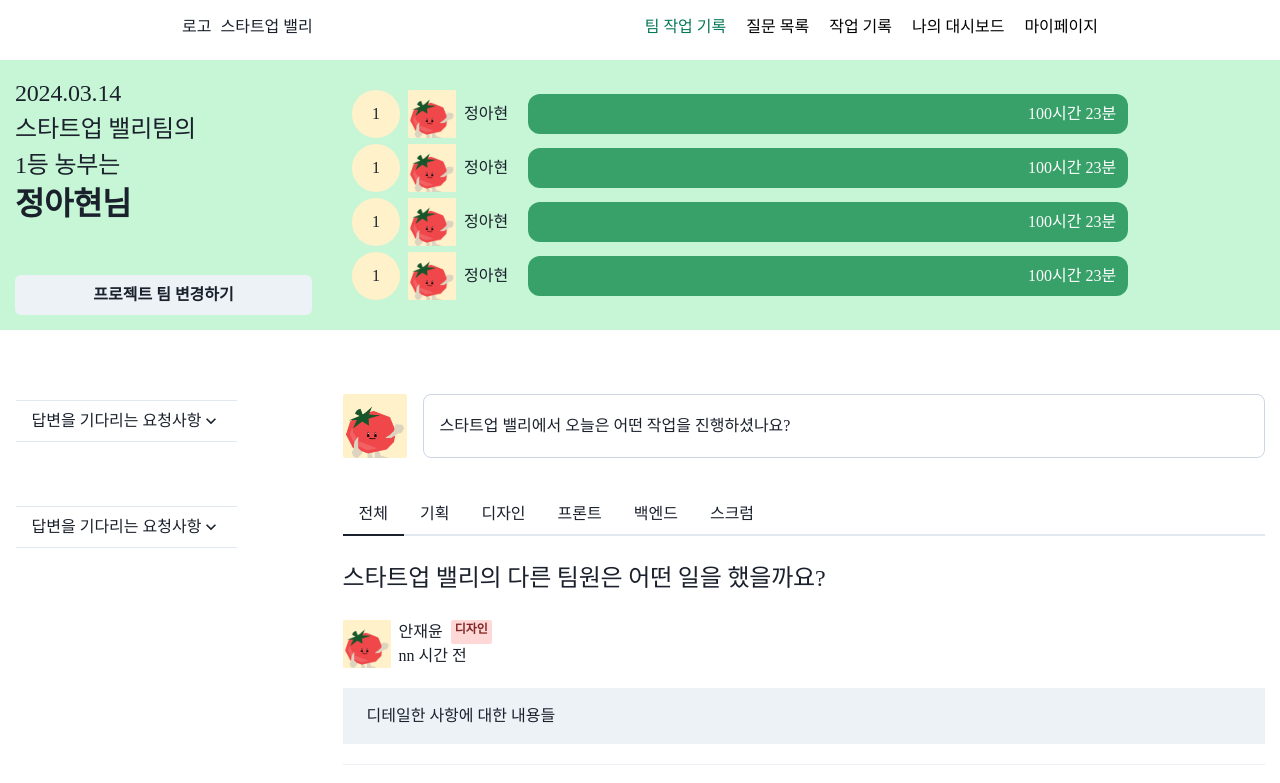
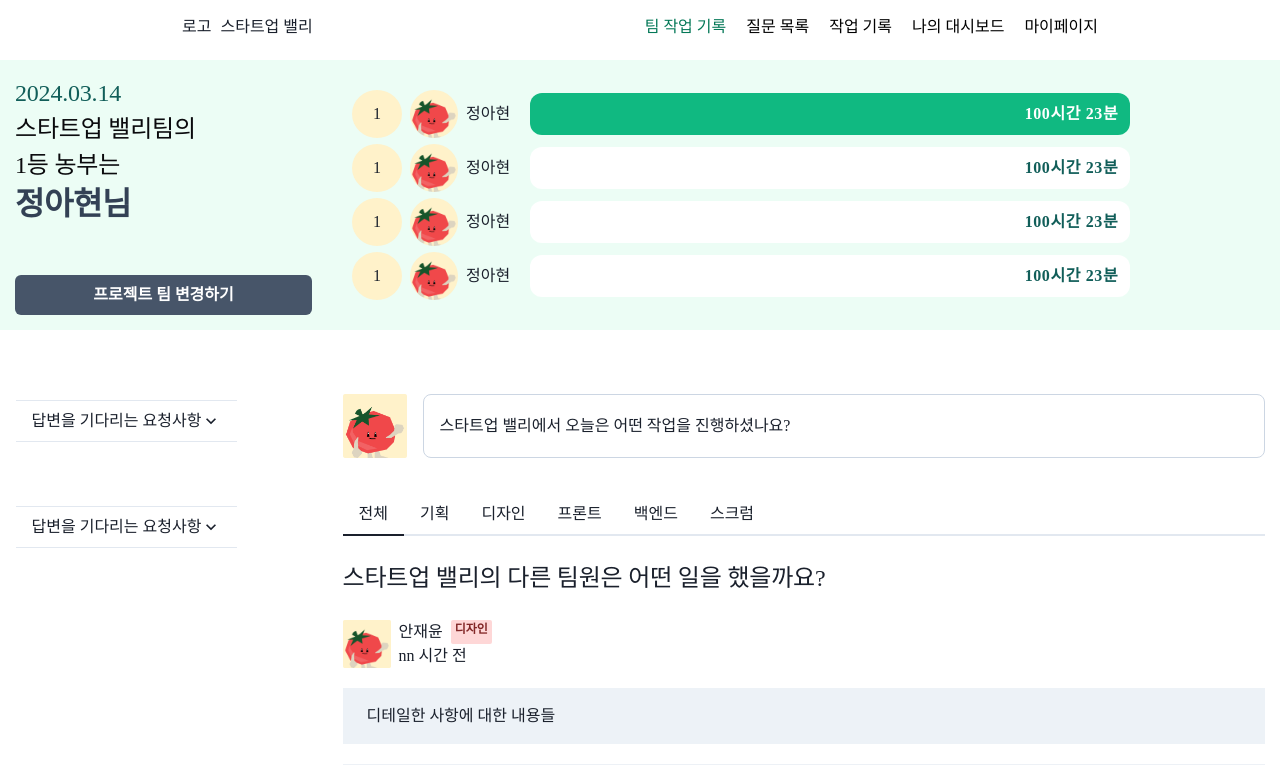
Before and after one commit to 9oormthon-univ/2024_BEOTKKOTTHON_TEAM_28_FE, a React (Vite) app: page /home in a window 1280 px wide. Shown: the top 783 px of the page. Built offline with nearby package versions, Linux system fonts and the light colour scheme; a web font is replaced by a local one.

Commit message:
style: 배너 컬러 적용

```diff
--- a/src/component/home/Banner.jsx
+++ b/src/component/home/Banner.jsx
@@ -7,23 +7,32 @@ const Banner = () => {
     <Flex
       width='100vw'
       gap='40px'
-      background='green.100'
+      background='#ECFDF5'
       justifyContent='center'
       alignItems='center'
       padding='15px'
     >
       <Flex direction='column' gap='50px' width='300px'>
         <Flex direction='column'>
-          <Box className='Display-sm'>2024.03.14</Box>
-          <Box className='Display-sm'>스타트업 밸리팀의</Box>
-          <Box className='Display-sm'>1등 농부는</Box>
-          <Box className='Display-md'>정아현님</Box>
+          <Box className='Display-sm' color='brandBold'>
+            2024.03.14
+          </Box>
+          <Box className='Display-sm' color='primary'>
+            스타트업 밸리팀의
+            <br />
+            1등 농부는
+          </Box>
+          <Box className='Display-md' color='secondary'>
+            정아현님
+          </Box>
         </Flex>
-        <Button>프로젝트 팀 변경하기</Button>
+        <Button background='#475569' color='white'>
+          프로젝트 팀 변경하기
+        </Button>
       </Flex>
       <List width='922px'>
         <Flex direction='column' gap='6px'>
-          <BannerRankItem />
+          <BannerRankItem isWin={true} />
           <BannerRankItem />
           <BannerRankItem />
           <BannerRankItem />
--- a/src/component/home/BannerRankItem.jsx
+++ b/src/component/home/BannerRankItem.jsx
@@ -1,14 +1,14 @@
-import { Box, Flex } from '@chakra-ui/react';
+import { Box, Flex, Image } from '@chakra-ui/react';
 
 import tomato from '../../assets/tomato.png';
 
-const BannerRankItem = () => {
+const BannerRankItem = ({ isWin }) => {
   return (
     <Flex gap='20px' alignItems='center'>
       <Flex gap='8px' alignItems='center'>
         <Flex
           borderRadius='50%'
-          width='48px'
+          width='50px'
           height='48px'
           justifyContent='center'
           alignItems='center'
@@ -18,14 +18,15 @@ const BannerRankItem = () => {
           1
         </Flex>
         <Flex alignItems='center' gap='8px'>
-          <img src={tomato} alt='프로필' width='48px' />
+          <Image borderRadius='50%' src={tomato} alt='프로필' width='48px' />
           <Box>정아현</Box>
         </Flex>
       </Flex>
       <Flex
-        background='green.500'
+        className='SubHead-lg'
+        background={isWin ? 'brand' : 'white'}
         width='600px'
-        color='white'
+        color={isWin ? 'white' : 'successBold'}
         borderRadius='12px'
         paddingY='8px'
         paddingX='12px'
@@ -37,4 +38,8 @@ const BannerRankItem = () => {
   );
 };
 
+BannerRankItem.propTypes = {
+  isWin: Boolean,
+};
+
 export default BannerRankItem;
--- a/src/pages/HomePage.jsx
+++ b/src/pages/HomePage.jsx
@@ -6,6 +6,7 @@ import { Note } from '../component/common/mocules';
 import WorkItem from '../component/home/WorkItem';
 
 const Tabs = ['전체', '기획', '디자인', '프론트', '백엔드', '스크럼'];
+
 const HomePage = () => {
   return (
     <main style={{ margin: '60px auto' }}>
--- a/src/styles/chakraTheme.js
+++ b/src/styles/chakraTheme.js
@@ -7,12 +7,12 @@ const chakraTheme = extendTheme({
     primary: '#0A0A0D',
     secondary: '#334155',
     tertiary: '#64748B',
-    brand: '#0D9488',
+    brand: '#10B981',
     brandBold: '#115E59',
     info: '#4F46E5',
     infoBold: '#3730A3',
     success: '#0D9488',
-    successBold: { 500: '#115E59' },
+    successBold: '#115E59',
     warning: '#F59E0B',
     warningBold: '#B45309',
     background: '#36e7bd',
```
